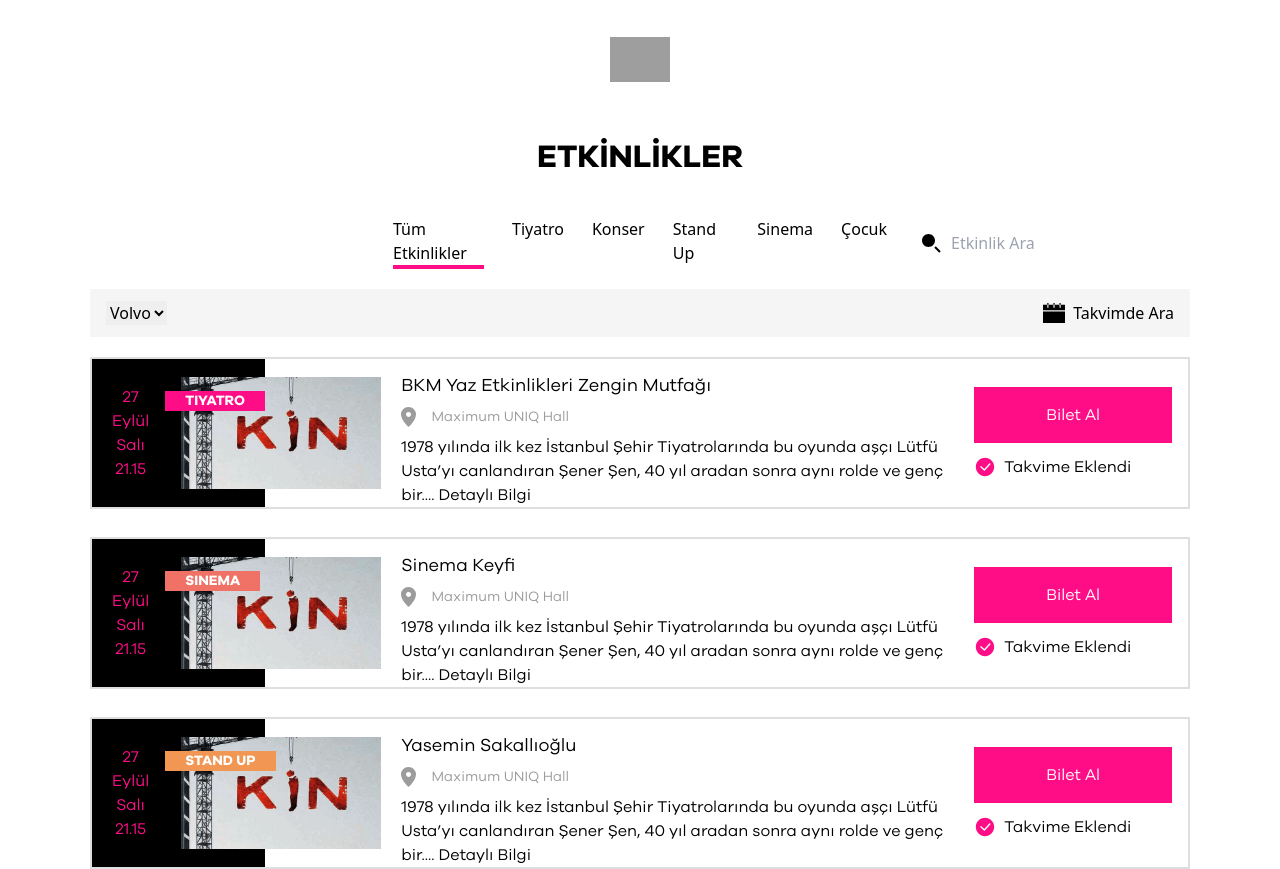
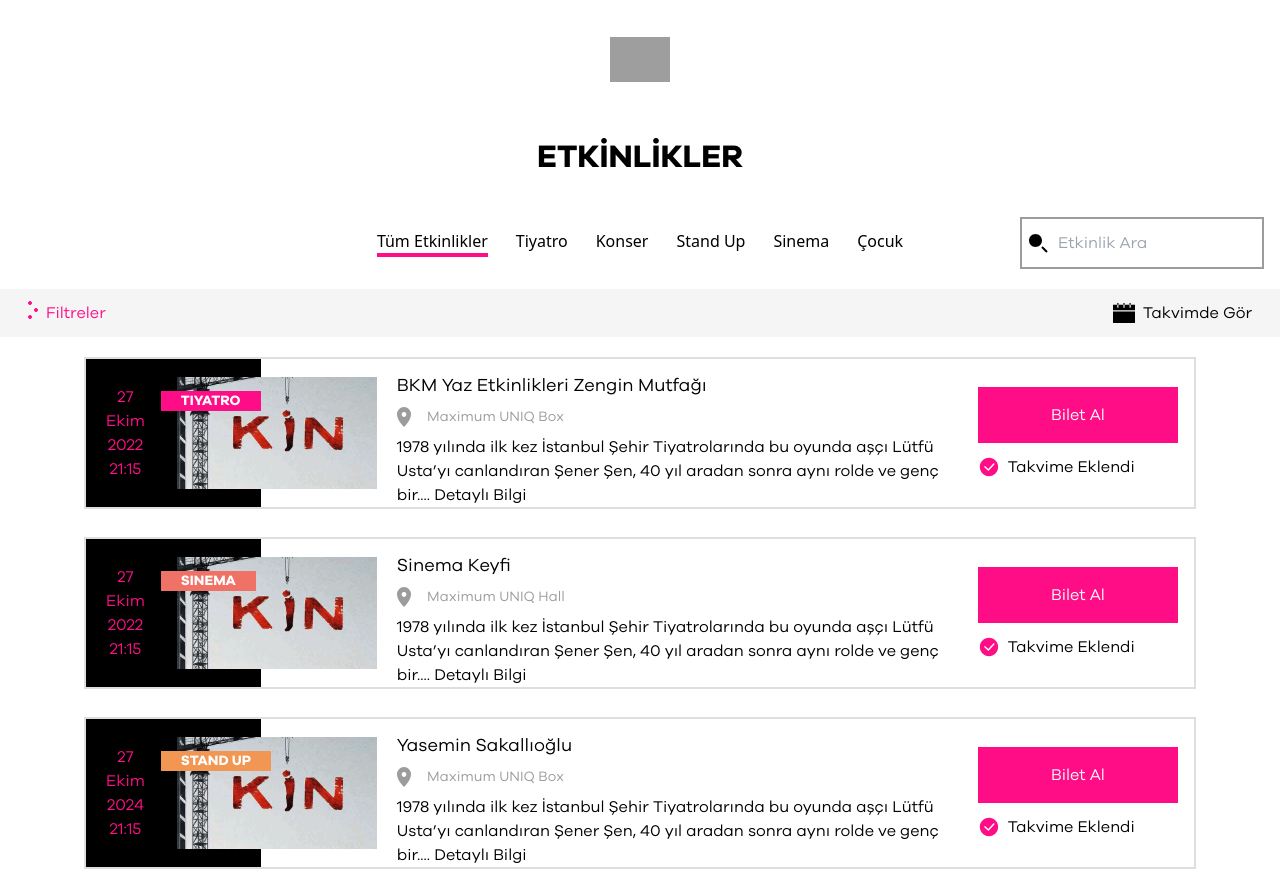
Before and after one commit to ademberk90/madde22, a React (Create React App) app: page / in a window 1280 px wide. Shown: the top 869 px of the page. Built offline with nearby package versions, Linux system fonts and the light colour scheme; grey boxes are pictures that could not be loaded.

Commit message:
main functionality added, filter, css, date

```diff
--- a/src/@types/filter.d.ts
+++ b/src/@types/filter.d.ts
@@ -1,4 +1,8 @@
 export type FilterContextType = {
     filterText: string;
     setFilterText: (value: string) => void;
+    selectedLocation : string[];
+    setSelectedLocation: (value: string[]) => void;
+    selectedDate : number[];
+    setSelectedDate: (value: number[]) => void;
   };
--- a/src/App.css
+++ b/src/App.css
@@ -1,4 +1,4 @@
 body{
-    max-width: 1100px;
-    margin:auto
+    /* max-width: 1100px;
+    margin:auto */
 }
--- a/src/components/Card/Card.tsx
+++ b/src/components/Card/Card.tsx
@@ -5,14 +5,16 @@
 import check from "../../assets/images/checkIcon.svg"
 import { DataType } from "../../@types/data"
 
-
 interface Props {
   detail: DataType
 }
 const Card: React.FC<Props> = ({ detail }) => {
   const [checked, setChecked] = useState<boolean>(true);
 
-  const dateArr = detail.date.split(" ");
+  const date = new Date(detail.date);
+  const localDateString = date.toLocaleString('tr-TR', { year: 'numeric', month: 'long', day: 'numeric', hour: 'numeric', minute: 'numeric', second: 'numeric' });
+  const dateArr = localDateString.split(" ");
+
   return (
     <div className='flex font-galanoReg border-[#DEDEDE] border-2 pr-4'>
       <div className='flex gap-3' style={{ background: "linear-gradient(90deg, black 60%, transparent 50%)" }}>
@@ -27,7 +29,7 @@
             {dateArr[2]}
           </div>
           <div>
-            {dateArr[3]}
+            {dateArr[3].substring(0, dateArr[3].length-3)}
           </div>
         </div>
         <div className='relative flex items-center'>
@@ -57,7 +59,7 @@
           <button className='bg-cs-pink text-white py-4 px-2'>Bilet Al</button>
           <div className='flex'>
             <button className='flex items-center gap-2' onClick={() => setChecked(!checked)}>
-              <img src={checked ? check : plus} width={22} ></img>
+              <img src={checked ? check : plus} width={22} alt="check"></img>
               {checked ? "Takvime Eklendi" : "Takvime Ekle"}
             </button>
           </div>
--- a/src/components/FilterBar/FilterBar.tsx
+++ b/src/components/FilterBar/FilterBar.tsx
@@ -1,26 +1,26 @@
-import React from 'react'
-import callendar from "../../assets/images/Callendar.svg"
-//Merhabalar,
-
-//Öncelikli olarak başvurumu dikkate aldığınız için teşekkür ederim. Aktif olarak çalıştığım için ve hafta sonu önceden planlanmış bir şehir dışı aile ziyaretim olduğu için verilen kısıtlı sürede projeyi yetiştirmem zor gibi gözüküyor. Sizlerinde onayı olursa 1-2 gün ek süre istemekteyim. Şu ana kadar yapmış olduğum geliştirmelerin repo linki: github , önizleme linki: netlify.
-
-//İyi Çalışmalar.
+import React, { useState } from 'react'
+import calendar from "../../assets/images/Calendar.svg"
+import FilterModal from '../FilterModal/FilterModal'
+import filterGroup from "../../assets/images/FilterGroup.svg"
 
 const FilterBar: React.FC = () => {
+    const [showFilterModal, setShowFilterModal] = useState<boolean>(false);
     return (
-        <div className='bg-[#F5F5F5] flex justify-between px-4 py-3 my-5'>
-            <select id="cars">
-                <option value="volvo">Volvo</option>
-                <option value="saab">Saab</option>
-                <option value="opel">Opel</option>
-                <option value="audi">Audi</option>
-            </select>
-            <button className='flex items-center gap-2'>
-              <img src={callendar} width={22} ></img>
-              Takvimde Ara
-            </button>
+        <div>
+            <div className='bg-[#F5F5F5] flex justify-between px-7 py-3 mt-5 font-galanoReg'>
+                <button className='flex gap-2 text-base text-cs-pink ' onClick={() => setShowFilterModal(!showFilterModal)}>
+                    <img src={filterGroup} alt="filter" />Filtreler</button>
+
+                <button className='flex items-center gap-2'>
+                    <img src={calendar} width={22} alt="Calendar"></img>
+                    Takvimde Gör
+                </button>
 
 
+            </div>
+            <div className='relative '>
+            {showFilterModal && <FilterModal />}
+            </div>
         </div>
     )
 }
--- a/src/components/FilterBox/FilterBox.tsx
+++ b/src/components/FilterBox/FilterBox.tsx
@@ -14,9 +14,9 @@
     setFilterText(e.target.value);
   }
   return (
-    <div className='flex gap-2 items-center relative self-end'>
+    <div className='flex gap-2 items-center relative self-end border-2 border-[#9C9C9C]'>
       <img src={search} alt="search" width={24} className='absolute left-1'></img>
-      <input className='pl-9 pr-2 py-3' placeholder='Etkinlik Ara' onChange={handleInputChange}></input>
+      <input className='pl-9 pr-2 py-3 font-galanoReg placehıkder-[#9C9C9C]' placeholder='Etkinlik Ara' onChange={handleInputChange}></input>
     </div>
   )
 }
--- /dev/null
+++ b/src/components/FilterModal/FilterModal.tsx
@@ -0,0 +1,96 @@
+import React from 'react'
+import { useFilter } from '../../context/FilterContext';
+
+const FilterModal: React.FC = () => {
+    const filter = useFilter();
+    if (!filter) {
+        return null;
+    }
+    const { selectedLocation, setSelectedLocation, selectedDate, setSelectedDate } = filter;
+
+    const locationData = [
+        {
+            id: 0,
+            label: "Maximum Uniq Hall"
+        },
+        {
+            id: 1,
+            label: "Maximum Uniq Box"
+        },
+        {
+            id: 2,
+            label: "Maximum Uniq Lounge"
+        },
+        {
+            id: 3,
+            label: "Maximum Uniq Açıkhava"
+        },
+        {
+            id: 4,
+            label: "Bahçe Fuaye"
+        }
+    ];
+
+    const dateData = [
+        {
+            id: 0,
+            label: "Güncel Etkinlikler"
+        },
+        {
+            id: 1,
+            label: "Geçmiş Etkinlikler"
+        }
+    ];
+
+
+    const handleClickLocationCbx = (item: string) => (e: React.MouseEvent<HTMLInputElement> | undefined): void => {
+       console.log("123");
+        if (!selectedLocation.includes(item.toLowerCase())) {
+            setSelectedLocation([...selectedLocation, item.toLowerCase()]);
+        }
+        else{
+            const filteredNumbers = selectedLocation.filter((loc) => loc !== item.toLowerCase());
+            setSelectedLocation(filteredNumbers);
+        }
+    }
+
+    const handleClickDateCbx = (itemId: number) => (e: React.MouseEvent<HTMLInputElement> | undefined): void => {
+        if (!selectedDate.includes(itemId)) {
+            setSelectedDate([...selectedDate, itemId]);
+        }
+        else{
+            const filteredNumbers = selectedDate.filter((date) => date !== itemId);
+            setSelectedDate(filteredNumbers);
+        }
+    }
+
+
+return (
+    <div className='absolute  bg-white flex flex-col px-9 py-9 z-10 gap-5 left-10 drop-shadow-2xl'>
+        <div className='font-galanoReg'>Etkinlik Mekanı</div>
+        <div className='flex flex-col gap-3'>
+            {locationData.map(item => {
+                return (
+                    <div className='flex gap-4'>
+                        <input className='w-5 accent-cs-pink' type='checkbox' checked={selectedLocation.includes(item.label.toLowerCase())} onClick={handleClickLocationCbx(item.label)} />
+                        <div >{item.label}</div>
+                    </div>
+                )
+            })}
+        </div>
+        <div className='font-galanoReg'>Etkinlik Tarihi</div>
+        <div className='flex flex-col gap-3'>
+            {dateData.map(item => {
+                return (
+                    <div className='flex gap-4'>
+                        <input className='w-5 accent-cs-pink' type='checkbox' checked={selectedDate.includes(item.id)} onClick={handleClickDateCbx(item.id)} />
+                        <div >{item.label}</div>
+                    </div>
+                )
+            })}
+        </div>
+    </div>
+)
+}
+
+export default FilterModal
--- a/src/components/Navbar/Navbar.tsx
+++ b/src/components/Navbar/Navbar.tsx
@@ -36,7 +36,7 @@
   }
 
   return (
-    <div className='mt-10 flex flex-row justify-center items-center gap-7'>
+    <div className='mt-10 flex flex-row justify-center items-center gap-7 px-4'>
       <div className='invisible mr-auto'><FilterBox/></div>
       <div className='flex gap-7' >
         {navbarData.map((item, index) => {
--- a/src/data/mockData.tsx
+++ b/src/data/mockData.tsx
@@ -2,44 +2,44 @@
 export const data : DataType[]  = [
     {
         title: "BKM Yaz Etkinlikleri Zengin Mutfağı",
-        location: "Maximum UNIQ Hall",
+        location: "Maximum UNIQ Box",
         description: " 1978 yılında ilk kez İstanbul Şehir Tiyatrolarında bu oyunda aşçı Lütfü Usta’yı canlandıran Şener Şen, 40 yıl aradan sonra aynı rolde ve genç bir.... Detaylı Bilgi",
-        date: "27 Eylül Salı 21.15",
+        date: "October 27, 2022 21:15:00",
         category:"Tiyatro"
     },
     {
         title: "Sinema Keyfi",
         location: "Maximum UNIQ Hall",
         description: " 1978 yılında ilk kez İstanbul Şehir Tiyatrolarında bu oyunda aşçı Lütfü Usta’yı canlandıran Şener Şen, 40 yıl aradan sonra aynı rolde ve genç bir.... Detaylı Bilgi",
-        date: "27 Eylül Salı 21.15",
+        date: "October 27, 2022 21:15:00",
         category:"Sinema"
     },
     {
         title: "Yasemin Sakallıoğlu",
-        location: "Maximum UNIQ Hall",
+        location: "Maximum UNIQ Box",
         description: " 1978 yılında ilk kez İstanbul Şehir Tiyatrolarında bu oyunda aşçı Lütfü Usta’yı canlandıran Şener Şen, 40 yıl aradan sonra aynı rolde ve genç bir.... Detaylı Bilgi",
-        date: "27 Eylül Salı 21.15",
+        date: "October 27, 2024 21:15:00",
         category:"Stand Up"
     },
     {
         title: "Sinema Keyfi Rifki's Festival",
-        location: "Maximum UNIQ Hall",
+        location: "Maximum UNIQ Lounge",
         description: " 1978 yılında ilk kez İstanbul Şehir Tiyatrolarında bu oyunda aşçı Lütfü Usta’yı canlandıran Şener Şen, 40 yıl aradan sonra aynı rolde ve genç bir.... Detaylı Bilgi",
-        date: "27 Eylül Salı 21.15",
+        date: "October 27, 2024 21:15:00",
         category:"Sinema"
     },
     {
         title: "BKM Yaz Etkinlikleri Zengin Mutfağı",
         location: "Maximum UNIQ Hall",
         description: " 1978 yılında ilk kez İstanbul Şehir Tiyatrolarında bu oyunda aşçı Lütfü Usta’yı canlandıran Şener Şen, 40 yıl aradan sonra aynı rolde ve genç bir.... Detaylı Bilgi",
-        date: "27 Eylül Salı 21.15",
+        date: "October 27, 2024 21:15:00",
         category:"Tiyatro"
     },
     {
         title: "BKM Yaz Etkinlikleri Zengin Mutfağı",
         location: "Maximum UNIQ Hall",
         description: " 1978 yılında ilk kez İstanbul Şehir Tiyatrolarında bu oyunda aşçı Lütfü Usta’yı canlandıran Şener Şen, 40 yıl aradan sonra aynı rolde ve genç bir.... Detaylı Bilgi",
-        date: "27 Eylül Salı 21.15",
+        date: "October 11, 2022 21:15:00",
         category:"Tiyatro"
     }
 ]
--- a/src/pages/HomePage.tsx
+++ b/src/pages/HomePage.tsx
@@ -4,7 +4,6 @@
 import Card from '../components/Card/Card'
 import { data } from '../data/mockData'
 import { useFilter } from '../context/FilterContext'
-import { DataType } from '../@types/data'
 import FilterBar from '../components/FilterBar/FilterBar'
 
 const HomePage :React.FC = () => {
@@ -12,24 +11,34 @@
   if (!filter) {
     return null;
   }
-  const { filterText, setFilterText } = filter;
-
-  let filteredData;
+  const { filterText, selectedLocation, selectedDate } = filter;
+  let filteredData = data;
 
   if(filterText.length > 2) {
-    console.log("heter")
-     filteredData = data.filter(item => item.title.toLowerCase().includes(filterText.toLowerCase()))
+     filteredData = filteredData.filter(item => item.title.toLowerCase().includes(filterText.toLowerCase()))
   }
-  else{
-    filteredData = data;
+
+  if(selectedLocation.length !== 0){
+    filteredData = filteredData.filter(item => selectedLocation.includes(item.location.toLowerCase()));
   }
+  if(selectedDate.length !== 0 && selectedDate.length !== 2){
+    const pastEvents = selectedDate.includes(1);
+    const nextEvents = selectedDate.includes(0);
+    if(pastEvents){
+      filteredData = filteredData.filter(item => (new Date(item.date).getTime() <= new Date().getTime()));
+    }
+    if(nextEvents){
+      filteredData = filteredData.filter(item => (new Date(item.date).getTime() > new Date().getTime()));
+    }
+  }
+
 
   return (
     <div>
       <Header/>
       <Navbar/>
       <FilterBar/>
-      <div className='flex flex-col gap-7'>
+      <div className='flex flex-col gap-7 p-5 max-w-6xl m-auto'>
         {filteredData.map(item => {
           return(
             <Card detail={item} />
```
Also changed, not shown: src/context/FilterContext.tsx (+7 -2 lines), src/assets/images/Calendar.svg (renamed from src/assets/images/Callendar.svg), src/assets/images/FilterGroup.svg (added).
